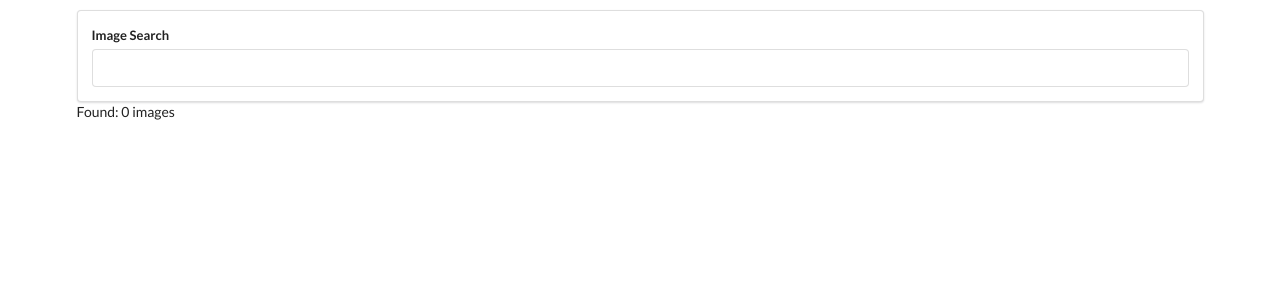
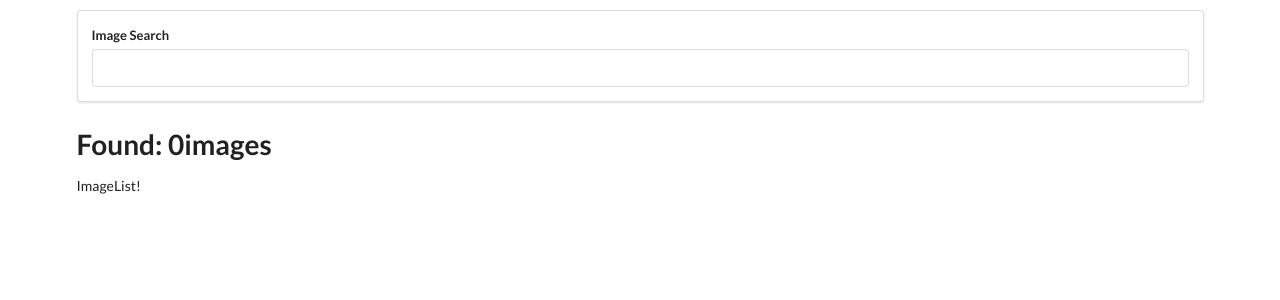
Before and after one commit to RoyRaoxr/React-practice, a React (Create React App) app in the folder project2/: page / in a window 1280 px wide. Shown: the top 300 px of the page. Built offline with nearby package versions, Linux system fonts and the light colour scheme.

Commit message:
add imagelist

```diff
--- a/project2/src/components/App.js
+++ b/project2/src/components/App.js
@@ -1,6 +1,7 @@
 import React from 'react';
 import SearchBar from './SearchBar';
 import unsplash from '../api/unsplash';
+import ImageList from './ImageList';
 
 class App extends React.Component {
     state = {
@@ -25,7 +26,9 @@ class App extends React.Component {
                 marginTop: '10px'
             }}>
                 <SearchBar onSubmit={this.onSearchSubmit}/>
-                Found: {this.state.images.length}  images
+                <h1>Found: {this.state.images.length}
+                    images</h1>
+                <ImageList images={this.state.images}/>
             </div>
         );
     }
--- /dev/null
+++ b/project2/src/components/ImageList.js
@@ -0,0 +1,8 @@
+import React from 'react';
+
+const ImageList = (props) => {
+    console.log(props.images);
+    return <div>ImageList!</div>
+}
+
+export default ImageList;
```
